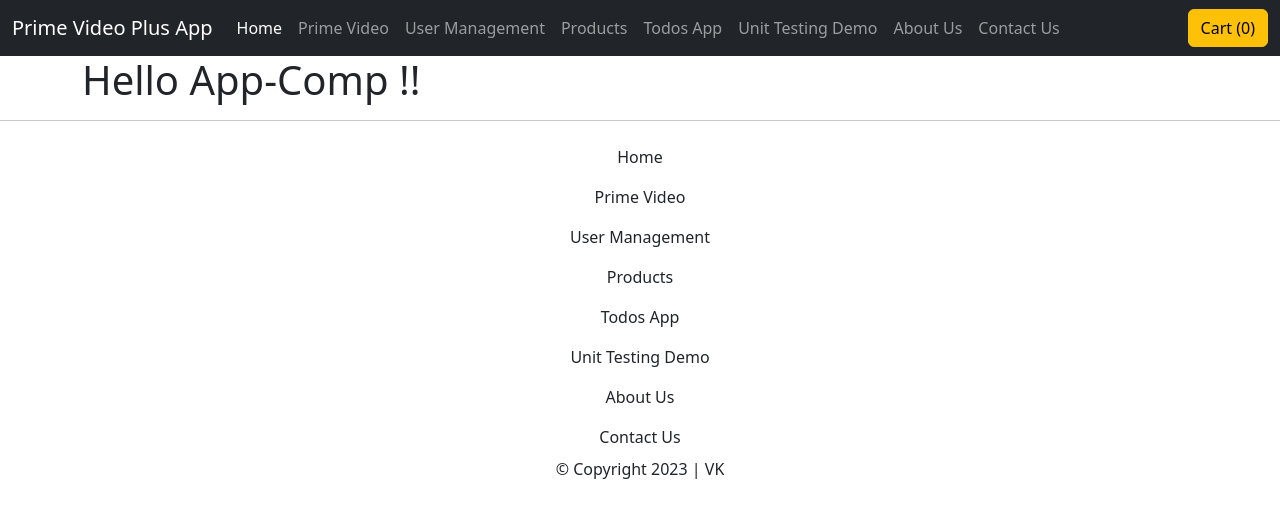
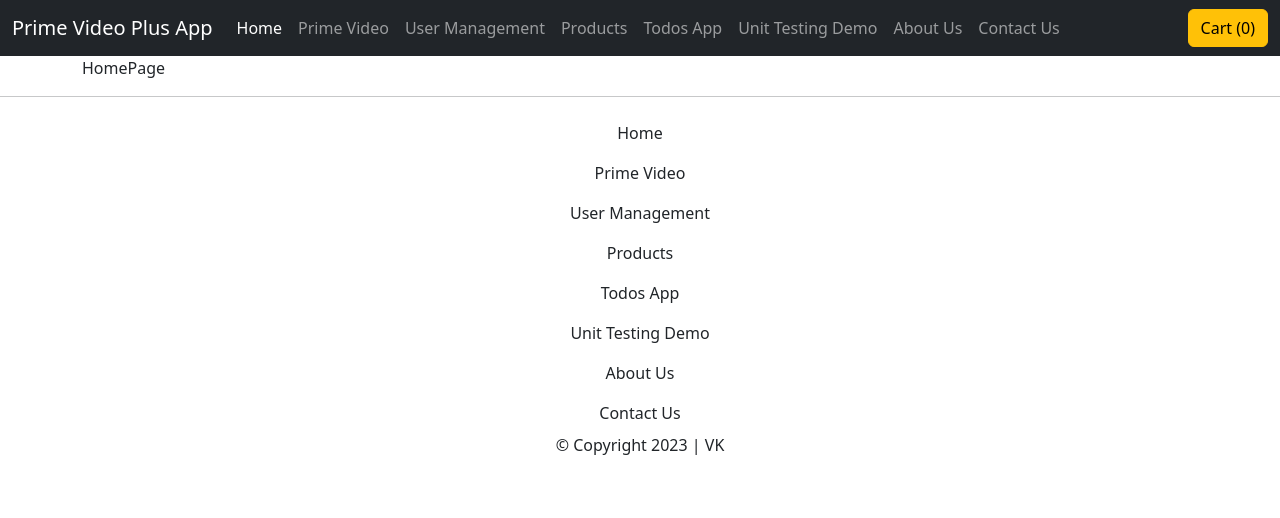
Before and after one commit to ikiviki/prime-video-plus-react, a React (Create React App) app: page / in a window 1280 px wide. Shown: the top 518 px of the page. Built offline with nearby package versions, Linux system fonts and the light colour scheme.

Commit message:
Routing: react-router-dom - BrowserRouter [Day6]

```diff
--- a/package.json
+++ b/package.json
@@ -8,6 +8,7 @@
     "@testing-library/user-event": "^13.5.0",
     "react": "^18.2.0",
     "react-dom": "^18.2.0",
+    "react-router-dom": "^6.20.0",
     "react-scripts": "5.0.1",
     "web-vitals": "^2.1.4"
   },
--- a/src/App.js
+++ b/src/App.js
@@ -6,19 +6,38 @@
 
 import Header from "./components/Header";
 import Footer from "./components/Footer";
+import { BrowserRouter, Route, Routes } from 'react-router-dom';
+import HomePage from "./pages/HomePage/HomePage";
+import PrimeVideoPage from "./pages/PrimeVideoPage/PrimeVideoPage";
+import UsersPage from "./pages/UsersPage/UsersPage";
+import ProductsPage from "./pages/ProductsPage/ProductsPage";
+import TodosPage from "./pages/TodosPage/TodosPage";
+import UnitTestingDemoPage from "./pages/UnitTestingDemoPage/UnitTestingDemoPage";
+import AboutUsPage from "./pages/AboutUsPage/AboutUsPage";
+import ContactUsPage from "./pages/ContactUsPage/ContactUsPage";
 
 // Functional Component with Named Function
 function App() {
   // fn definition == fn body
   // A Component must return JSX
   return (
-    <div>
+    <BrowserRouter>
       <Header></Header>
       <main className="container mt-5 pt-2">
-        <h1>Hello App-Comp !!</h1>
+        {/* Config the routes */}
+        <Routes>
+          <Route path="/" element={<HomePage />} />
+          <Route path="/prime-video" element={<PrimeVideoPage />} />
+          <Route path="/users" element={<UsersPage />} />
+          <Route path="/products" element={<ProductsPage />} />
+          <Route path="/todos" element={<TodosPage />} />
+          <Route path="/unit-testing-demo" element={<UnitTestingDemoPage />} />
+          <Route path="/about-us" element={<AboutUsPage />} />
+          <Route path="/contact-us" element={<ContactUsPage />} />
+        </Routes>
       </main>
       <Footer />
-    </div>
+    </BrowserRouter>
   );
 }
 
```
